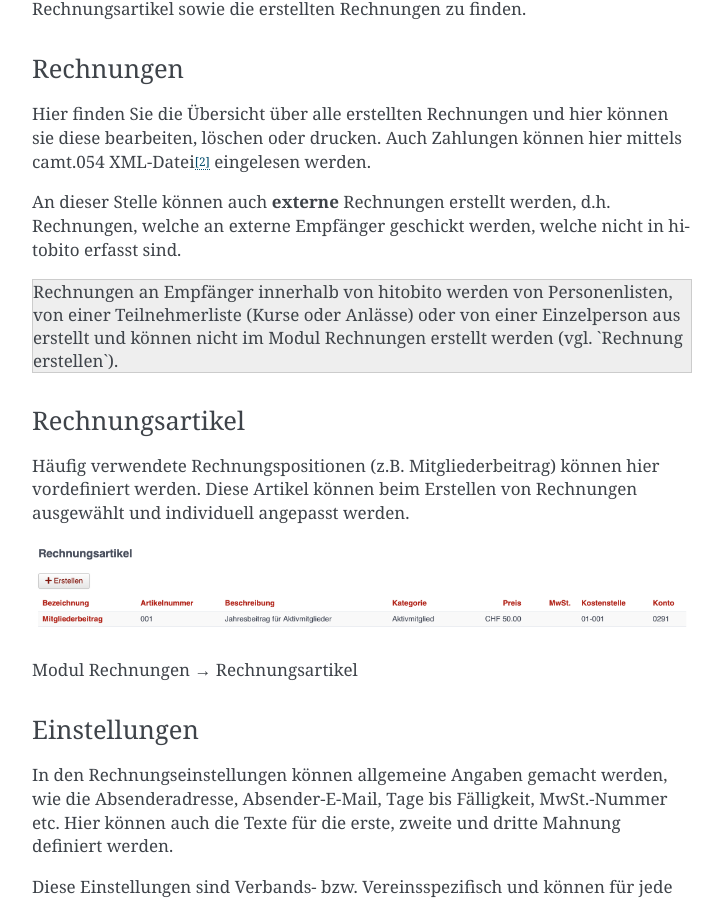
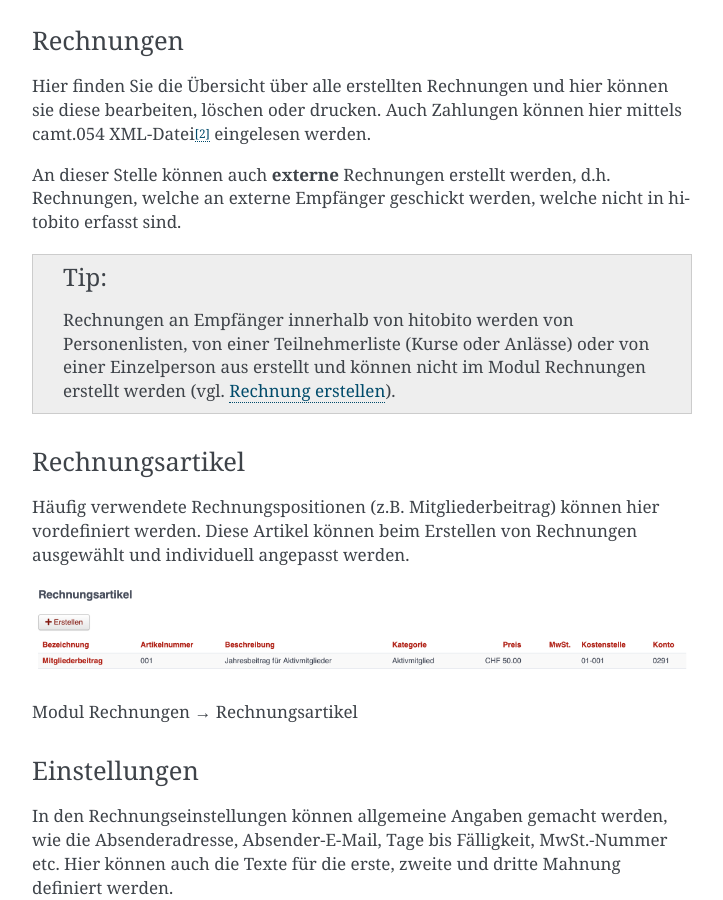
Before and after one commit to windband/hitobito-manual-de, a Sphinx documentation site: the page built from docs/verein.md, in a window 1280 px wide and 900 px high, scrolled down 17813 px. Shown: the whole window, without its empty margins (388-1111 px from the left). Built offline with Sphinx 7.4.7, drawn with Linux system fonts in a browser that asks for light colours; some of the changed text lies outside the part shown.

Commit message:
Update verein.md

````diff
--- a/docs/verein.md
+++ b/docs/verein.md
@@ -368,8 +368,8 @@ Nicht aufgeführte Werke können über das Suchfeld gesucht werden:
 
 ![image](media/image43.png)
 
-Solange die Meldeliste noch nicht eingereicht ist (vgl. `Meldeliste
-einreichen <T-meldeliste-einreichen>`) können Sie beliebig oft neue
+Solange die Meldeliste noch nicht eingereicht ist (vgl. [Meldeliste
+einreichen](Meldeliste_einreichen)) können Sie beliebig oft neue
 Aufführungen erfassen und bearbeiten.
 
 ##### Neues Werk erstellen
@@ -499,12 +500,12 @@ An dieser Stelle können auch **externe** Rechnungen erstellt werden,
 d.h. Rechnungen, welche an externe Empfänger geschickt werden, welche
 nicht in hitobito erfasst sind.
 
-<div class="tip">
+```{tip}
 Rechnungen an Empfänger innerhalb von hitobito werden von
 Personenlisten, von einer Teilnehmerliste (Kurse oder Anlässe) oder von
 einer Einzelperson aus erstellt und können nicht im Modul Rechnungen
-erstellt werden (vgl. `Rechnung erstellen`).
-</div>
+erstellt werden (vgl. [Rechnung erstellen](Rechnung_erstellen)).
+```
 
 #### Rechnungsartikel
 
````
Also changed, not shown: other parts of docs/verein.md (+2 -0 lines).
